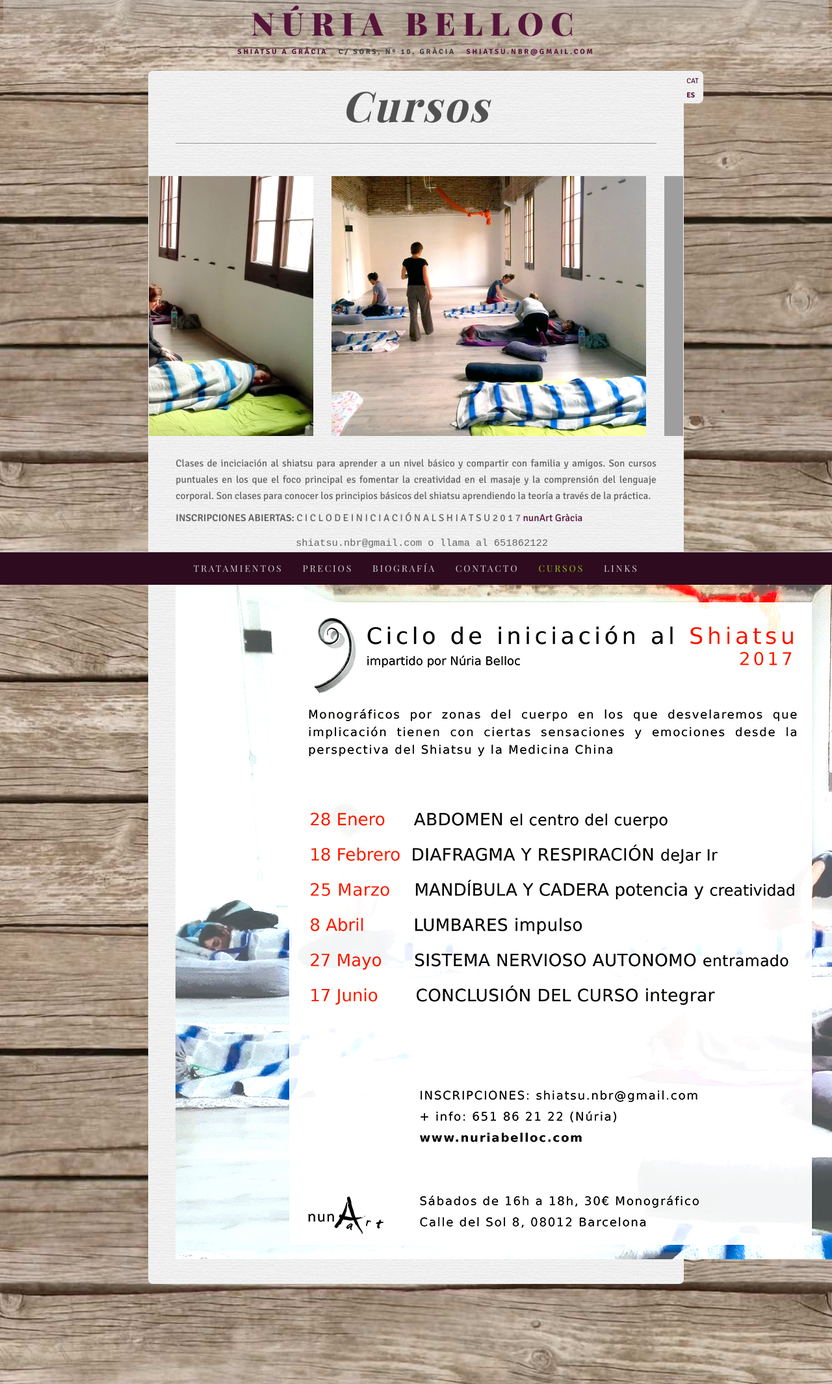
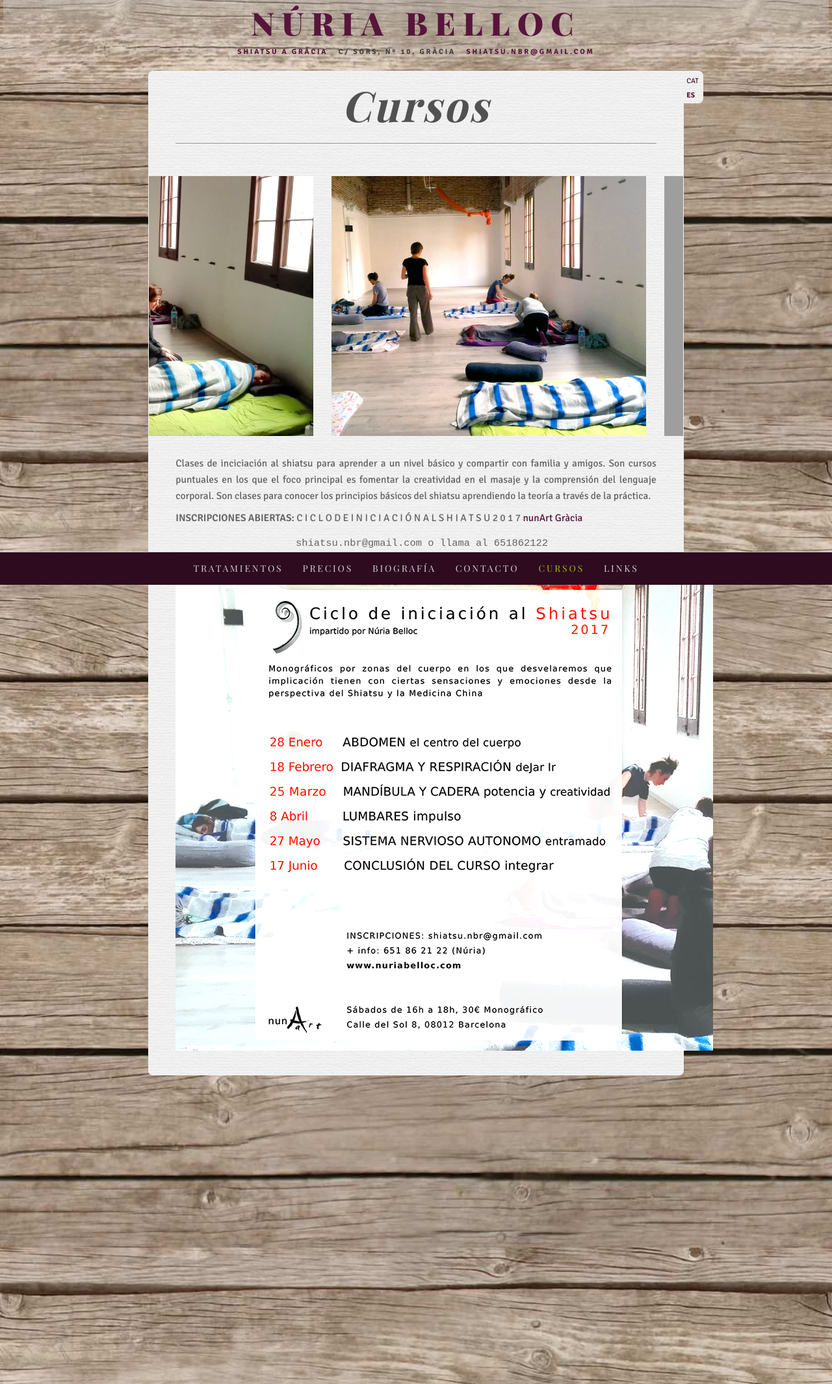
Before and after one commit to agustibr/shiatsu.nuriabelloc.com, a Jekyll site: the page built from es/cursos.md, in a window 1280 px wide. Shown: the whole page at 65% size. Built offline with Jekyll 4.4.1, drawn with Linux system fonts in a browser that asks for light colours; some web fonts are replaced.

Commit message:
Updated cursos.md

```diff
--- a/es/cursos.md
+++ b/es/cursos.md
@@ -22,4 +22,4 @@
 
                         shiatsu.nbr@gmail.com o llama al 651862122
 
-![]({{site.baseurl}}/image/CAST_WEB_ciclo_shiatsu_2017_.jpg)
+![]({{site.baseurl}}/image/CAST_WEB_ciclo_shiatsu_2017_7.jpg)
```
